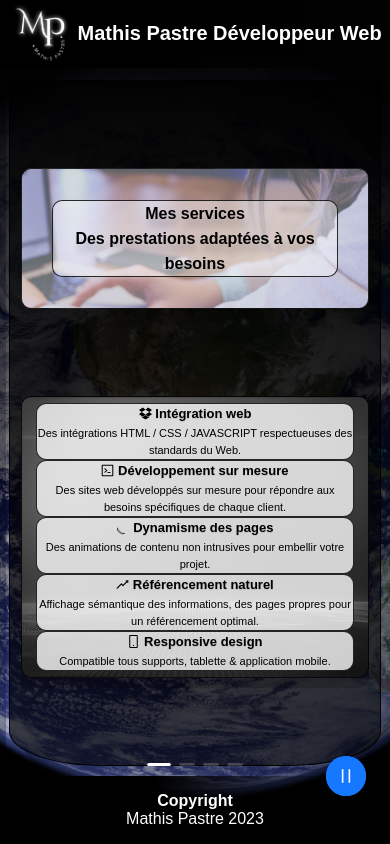
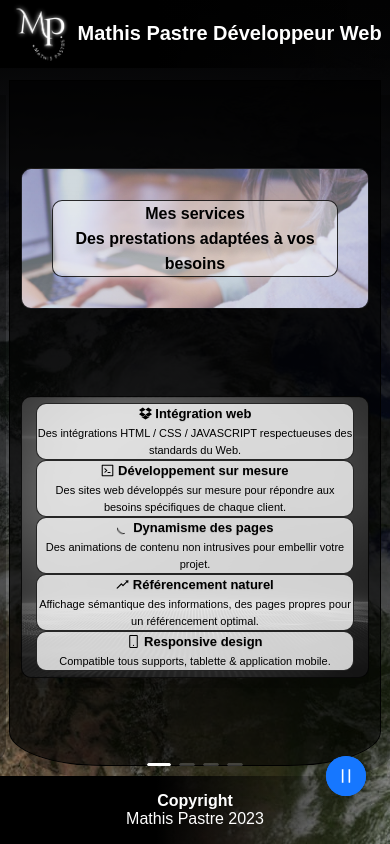
Before and after one commit to MathisPastreNelson/portfolio-mathis-pastre, a React (Create React App) app: page / in a window 390 px wide. Built offline with nearby package versions, Linux system fonts and the light colour scheme; a web font is replaced by a local one.

Commit message:
Amélioration bg en mobile

```diff
--- a/src/style/_body.scss
+++ b/src/style/_body.scss
@@ -2,7 +2,7 @@
 body {
   overflow: hidden;
   height: 100vh;
-  background: linear-gradient(rgb(2, 2, 2), rgba(0, 0, 0, 0)),
+  background: linear-gradient(rgb(2, 2, 2), rgba(7, 7, 7, 0.336)),
     url("../assets/bg-planet.jpg");
   animation: bgMove 100000ms linear infinite;
   background-repeat: no-repeat;
@@ -15,3 +15,9 @@ body {
   margin: 0;
   font-family: "Days One", sans-serif;
 }
+
+@media (max-width: 576px) {
+  body {
+    background-size: auto;
+  }
+}
--- a/src/style/index.css
+++ b/src/style/index.css
@@ -47,7 +47,7 @@
 body {
   overflow: hidden;
   height: 100vh;
-  background: linear-gradient(rgb(2, 2, 2), rgba(0, 0, 0, 0)), url("../assets/bg-planet.jpg");
+  background: linear-gradient(rgb(2, 2, 2), rgba(7, 7, 7, 0.336)), url("../assets/bg-planet.jpg");
   animation: bgMove 100000ms linear infinite;
   background-repeat: no-repeat;
   background-size: cover;
@@ -60,6 +60,11 @@ body {
   font-family: "Days One", sans-serif;
 }
 
+@media (max-width: 576px) {
+  body {
+    background-size: auto;
+  }
+}
 header {
   height: 8vh;
   display: flex;
```
Also changed, not shown: 1 other file (tests, documents, lock files or other folders).
